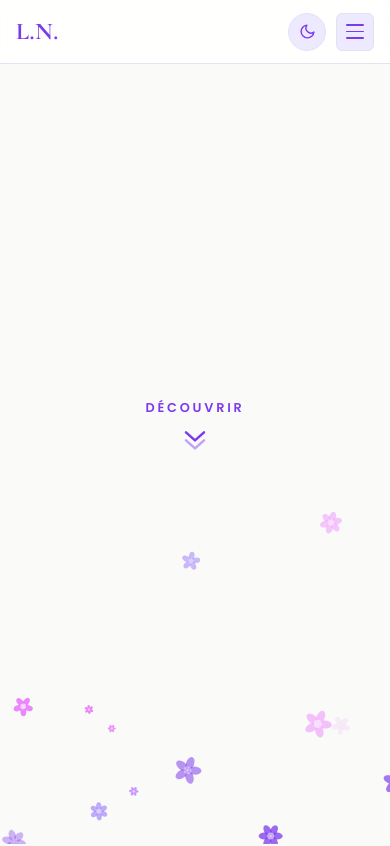
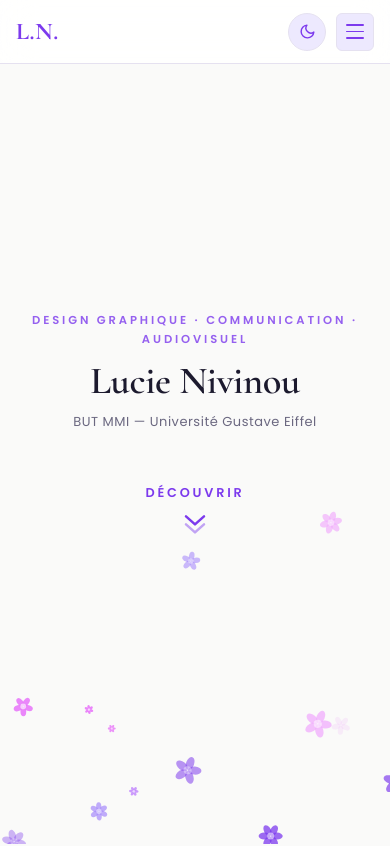
Before and after one commit to Lucie-Niv/portfolio, a plain HTML site: page index.html in a window 390 px wide. Shown: the top 846 px of the page. Drawn offline with nearby package versions, Linux system fonts and the light colour scheme.

Commit message:
Rectification des bugs de responsive en mobile, et ajout d'info de présentation sur l'animation de l'accueil

```diff
--- a/index.css
+++ b/index.css
@@ -38,7 +38,6 @@ html[data-preload-dark] {
   flex-direction: column;
   align-items: center;
   gap: 0;
-  /* Fade-in après les fleurs */
   opacity: 0;
   animation: hero-appear 1s ease 2.2s forwards;
 }
@@ -49,6 +48,36 @@ html[data-preload-dark] {
 }
 
 /* Lien "Découvrir" */
+
+.hero-eyebrow {
+  font-size: 0.72rem;
+  font-weight: 600;
+  letter-spacing: 0.25em;
+  text-transform: uppercase;
+  color: var(--accent);
+  margin: 0 0 12px;
+  opacity: 0.8;
+  text-align: center;
+}
+
+.hero-name {
+  font-family: var(--font-display);
+  font-size: clamp(2.4rem, 7vw, 5rem);
+  font-weight: 600;
+  color: var(--text);
+  margin: 0 0 10px;
+  line-height: 1.05;
+  letter-spacing: -0.01em;
+}
+
+.hero-sub {
+  font-size: 0.8125rem;
+  color: var(--text-muted);
+  margin: 0 0 48px;
+  letter-spacing: 0.04em;
+}
+
+
 .hero-scroll {
   display: flex;
   flex-direction: column;
@@ -99,7 +128,11 @@ html[data-preload-dark] {
 
 /* ===== À PROPOS ===== */
 .apropos-section {
-  padding: 80px 0 60px;
+  /* CORRECTION : on ne redéfinit que le padding vertical.
+     Le padding horizontal est géré par .container dans global.css
+     via padding: 0 clamp(20px, 5vw, 56px) */
+  padding-top: 80px;
+  padding-bottom: 60px;
 }
 
 /* Bannière alternance — clignotement doux */
@@ -146,7 +179,6 @@ html[data-preload-dark] {
 
 .portrait {
   width: clamp(200px, 20vw, 290px);
-  /* border-radius: var(--radius-lg); */
   border: 2px solid var(--accent-soft);
   box-shadow: var(--shadow-lg);
   transform: scaleX(-1);
@@ -171,7 +203,7 @@ html[data-preload-dark] {
 
 .profil-description p:last-child { margin-bottom: 0; }
 
-/* Extra text (masqué par défaut desktop ET mobile) */
+/* Extra text (masqué par défaut mobile) */
 .extra-text {
   max-height: 0;
   overflow: hidden;
@@ -184,8 +216,13 @@ html[data-preload-dark] {
   opacity: 1;
 }
 
-/* Bouton Lire plus — visible sur tous les formats, mais en desktop
-   il est uniquement affiché si JS le détecte nécessaire */
+/* Masquer le bouton Lire plus sur desktop */
+@media (min-width: 769px) {
+  .btn-lire-plus { display: none !important; }
+  .extra-text { max-height: none !important; opacity: 1 !important; overflow: visible !important; }
+}
+
+/* Bouton Lire plus */
 .btn-lire-plus {
   background: var(--accent);
   border: none;
@@ -218,13 +255,7 @@ html[data-preload-dark] {
   transform: rotate(180deg);
 }
 
-/* Masquer le bouton Lire plus sur desktop (il n'y a pas de troncature) */
-@media (min-width: 769px) {
-  .btn-lire-plus { display: none !important; }
-  .extra-text { max-height: none !important; opacity: 1 !important; overflow: visible !important; }
-}
-
-/* Actions profil — uniquement le bouton Projets */
+/* Actions profil */
 .profil-actions {
   margin-top: 28px;
   display: flex;
@@ -242,7 +273,6 @@ html[data-preload-dark] {
   transition: background var(--transition), border-color var(--transition);
 }
 
-/* Savoir-faire à gauche, Savoir-être à droite */
 .competences-grid {
   display: grid;
   grid-template-columns: 1fr 1fr;
@@ -266,14 +296,12 @@ html[data-preload-dark] {
   margin: 0 0 18px;
 }
 
-/* Groupe de tags — cases carrées, non cliquables */
 .tags-group {
   display: flex;
   flex-wrap: wrap;
   gap: 10px;
 }
 
-/* Tags compétences — carrés, plus grands, pas de hover */
 .tag {
   display: inline-flex;
   align-items: center;
@@ -289,7 +317,6 @@ html[data-preload-dark] {
   user-select: none;
 }
 
-/* Variantes couleur */
 .tag-purple {
   background: rgba(167,139,250,0.13);
   color: var(--accent);
@@ -309,7 +336,7 @@ body.dark-mode .tag-dark {
 }
 
 /* ===== OUTILS ===== */
-.outils-section { padding: 0 0 72px; }
+.outils-section { padding-bottom: 72px; }
 
 .outils-grid {
   display: grid;
@@ -361,7 +388,7 @@ body.dark-mode .tag-dark {
 }
 
 /* ===== OPQUAST ===== */
-.opquast-section { padding: 0 0 72px; }
+.opquast-section { padding-bottom: 72px; }
 
 .opquast-card {
   background: var(--bg-card);
@@ -376,17 +403,16 @@ body.dark-mode .tag-dark {
   font-size: clamp(1.5rem, 3vw, 2rem);
 }
 
-/* Limite de longueur de ligne ~90 caractères */
 .opquast-card p {
   color: var(--text-muted);
   font-size: 0.9375rem;
   line-height: 1.8;
   margin: 0;
-  max-width: 72ch; /* ~90 caractères selon la police */
+  max-width: 72ch;
 }
 
 /* ===== RECOMMANDATIONS ===== */
-.temoignages-section { padding: 0 0 96px; }
+.temoignages-section { padding-bottom: 96px; }
 
 .temoignages-grid {
   display: grid;
@@ -446,7 +472,6 @@ body.dark-mode .tag-dark {
 }
 
 @media (max-width: 768px) {
-  /* Mobile : description EN HAUT, photo EN BAS */
   .profil-grid {
     grid-template-columns: 1fr;
     gap: 28px;
@@ -470,7 +495,7 @@ body.dark-mode .tag-dark {
 }
 
 @media (max-width: 480px) {
-  .apropos-section   { padding: 44px 0 36px; }
+  .apropos-section   { padding-top: 44px; padding-bottom: 36px; }
   .alternance-banner { padding: 13px 16px; }
   .opquast-card      { padding: 24px 20px; }
   .outils-icons      { gap: 12px; }
--- a/index.html
+++ b/index.html
@@ -54,6 +54,9 @@
   <section class="hero" id="hero" aria-label="Page d'accueil">
     <canvas id="hero-canvas" aria-hidden="true"></canvas>
     <div class="hero-content">
+      <p class="hero-eyebrow">Design graphique · Communication · Audiovisuel</p>
+  <h1 class="hero-name">Lucie Nivinou</h1>
+  <p class="hero-sub">BUT MMI — Université Gustave Eiffel</p>
       <a href="#apropos" class="hero-scroll" aria-label="Découvrir mon profil">
         <span class="scroll-text">Découvrir</span>
         <span class="scroll-chevron" aria-hidden="true">
```
